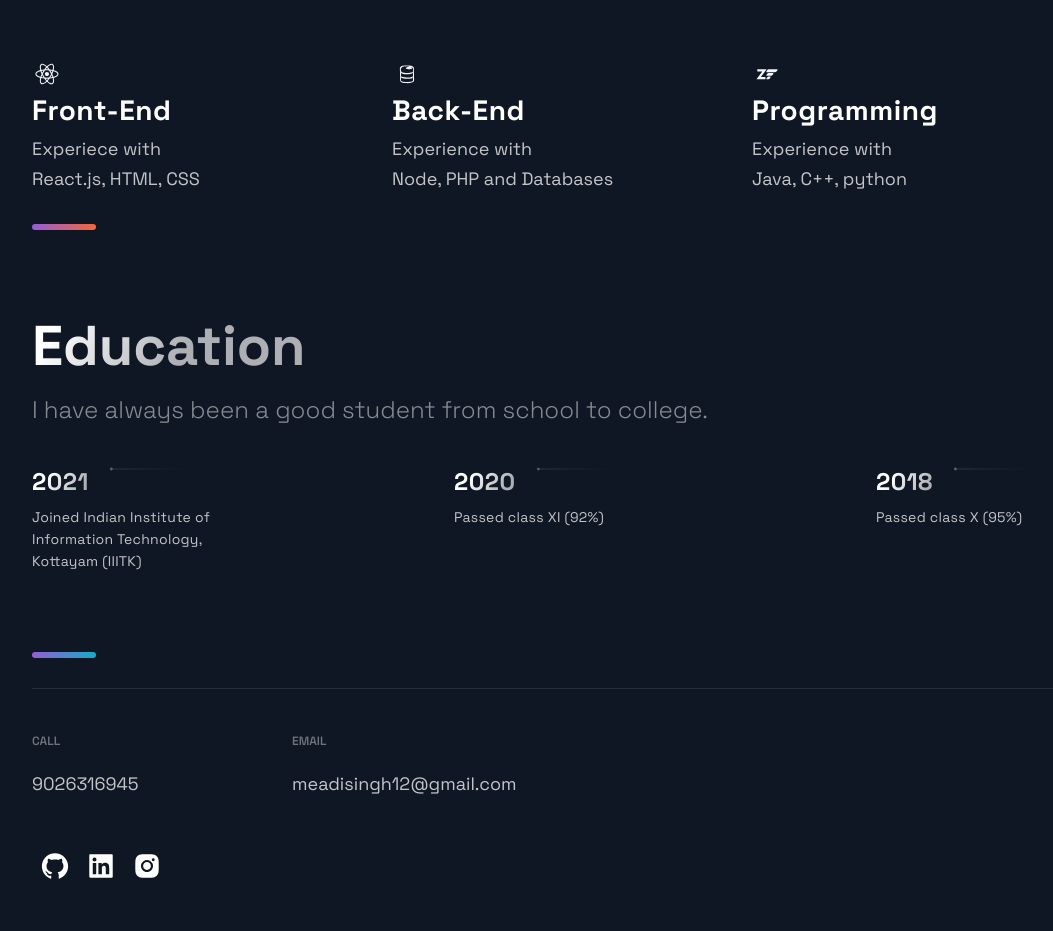
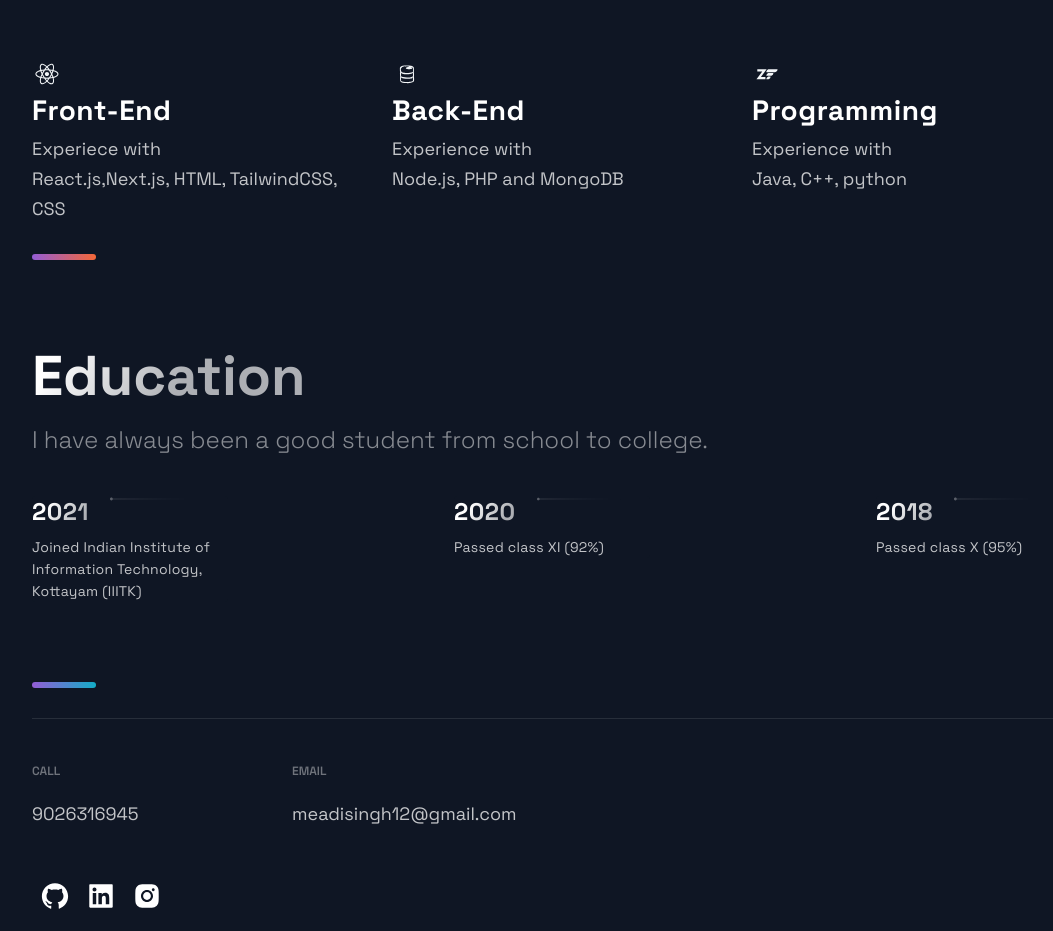
Before and after one commit to 1-aditya-2/own_website, a Next.js app: page / in a window 1280 px wide. Shown: the part 2440-3371 px from the top of the page, without its empty margins (88-1141 px from the left). Built offline with nearby package versions, Linux system fonts and the light colour scheme.

Commit message:
Update Technologies.js

```diff
--- a/src/components/Technologies/Technologies.js
+++ b/src/components/Technologies/Technologies.js
@@ -20,7 +20,7 @@ const Technologies = () =>  (
           <ListTitle>Front-End</ListTitle>
           <ListParagraph>
             Experiece with <br />
-            React.js, HTML, CSS
+            React.js,Next.js, HTML, TailwindCSS, CSS
           </ListParagraph>
         </ListContainer>
       </ListItem>
@@ -32,7 +32,7 @@ const Technologies = () =>  (
           <ListTitle>Back-End</ListTitle>
           <ListParagraph>
             Experience with <br />
-            Node, PHP and Databases
+            Node.js, PHP and MongoDB
           </ListParagraph>
         </ListContainer>
       </ListItem>
```
